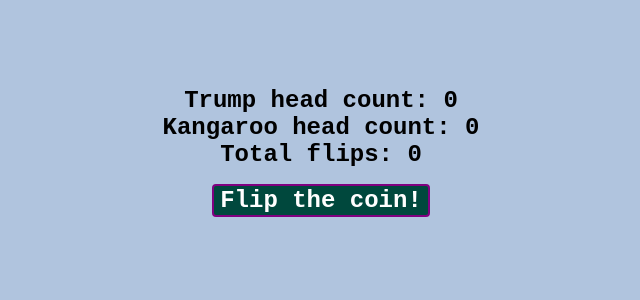
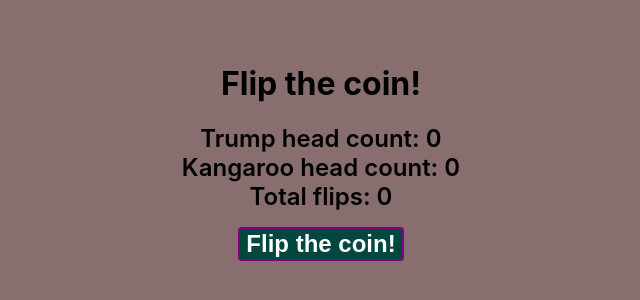
Before and after one commit to mudrochFEsro/react_learning, a React (Create React App) app in the folder coin_flip/: page / in a window 1280 px wide. Shown: the part 264-564 px from the top of the page, without its empty margins (319-959 px from the left). Built offline with nearby package versions, Linux system fonts and the light colour scheme; the HTML template or start-up script is replaced by a standard one.

Commit message:
update flip game

```diff
--- a/coin_flip/src/App.css
+++ b/coin_flip/src/App.css
@@ -5,5 +5,5 @@
   align-items: center;
   height: 100vh;
   padding: 16px;
-  background-color: lightsteelblue;
+  background-color: rgb(136, 110, 110);
 }
--- a/coin_flip/src/Flip.css
+++ b/coin_flip/src/Flip.css
@@ -2,13 +2,14 @@
     visibility: hidden;
     display: none;
 }
+
 .Flip button{
     margin-top: 16px;
-    font-family: "Courier New";
     font-size: 24px;
     background-color: #00483d;
     color: white;
     border: 2px solid purple;
     border-radius: 4px;
     font-weight: 600;
+    cursor: pointer;
 }
--- a/coin_flip/src/Flip.js
+++ b/coin_flip/src/Flip.js
@@ -44,6 +44,7 @@
     render() {
         return (
             <div className='Flip'>
+                <h1>Flip the coin!</h1>
                 <Coin
                     side={this.state.flipped}
                 />
--- a/coin_flip/src/Text.css
+++ b/coin_flip/src/Text.css
@@ -1,5 +1,4 @@
 .Text p{
-    font-family: "Courier New", Courier, monospace;
     font-size: 24px;
     margin: 0;
     font-weight: 600;
```
